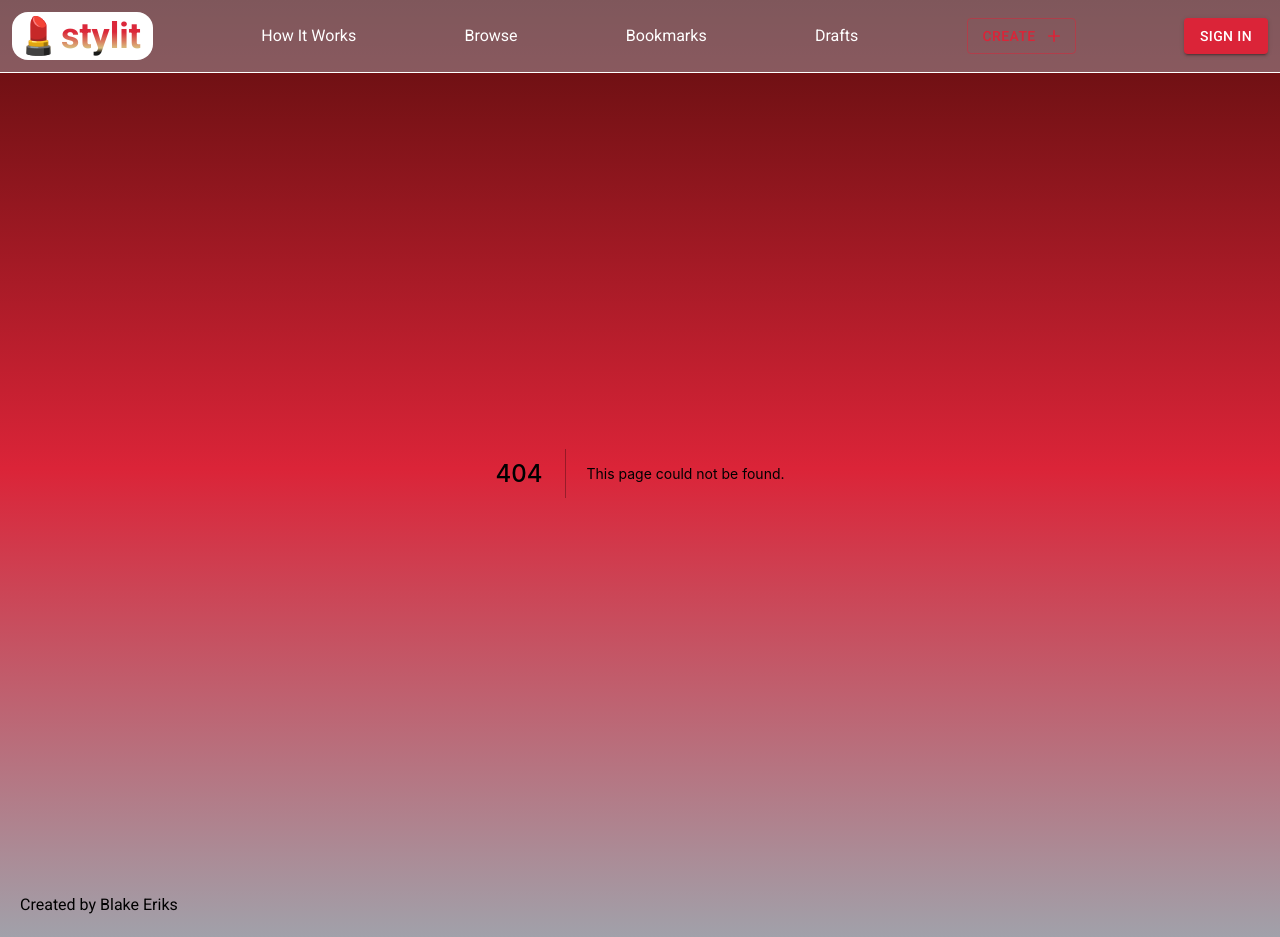
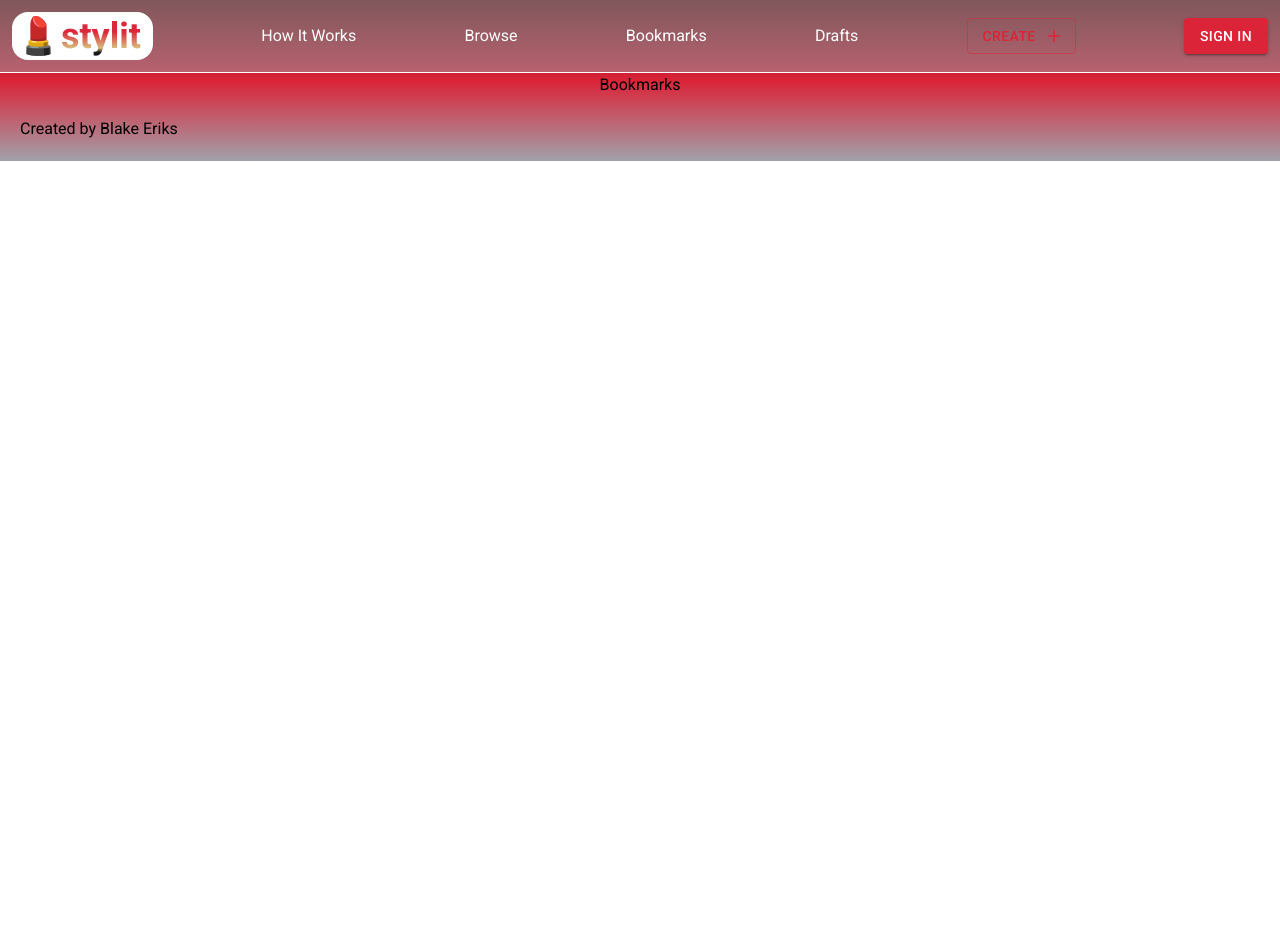
Before and after one commit to BlakeEriks/stylit, a Next.js app: page /bookmarks in a window 1280 px wide. Before the commit this address had no page. After the commit the page ends 800 px from the top, so only its background shows below. Built offline with nearby package versions, Linux system fonts and the light colour scheme.

Commit message:
skeleton page

```diff
--- /dev/null
+++ b/pages/bookmarks.tsx
@@ -0,0 +1,17 @@
+const Bookmarks = () => {
+  return (
+    <h1>Bookmarks</h1>
+  )
+}
+
+// GET PROPS FOR SERVER SIDE RENDERING
+// export async function getServerSideProps() {
+//   // get component data from API
+//   const res = await fetch(process.env.API_URL + "/components" as string)
+//   const components = await res.json()
+
+//   // return props
+//   return {props: { components }}
+// }
+
+export default Bookmarks
```
